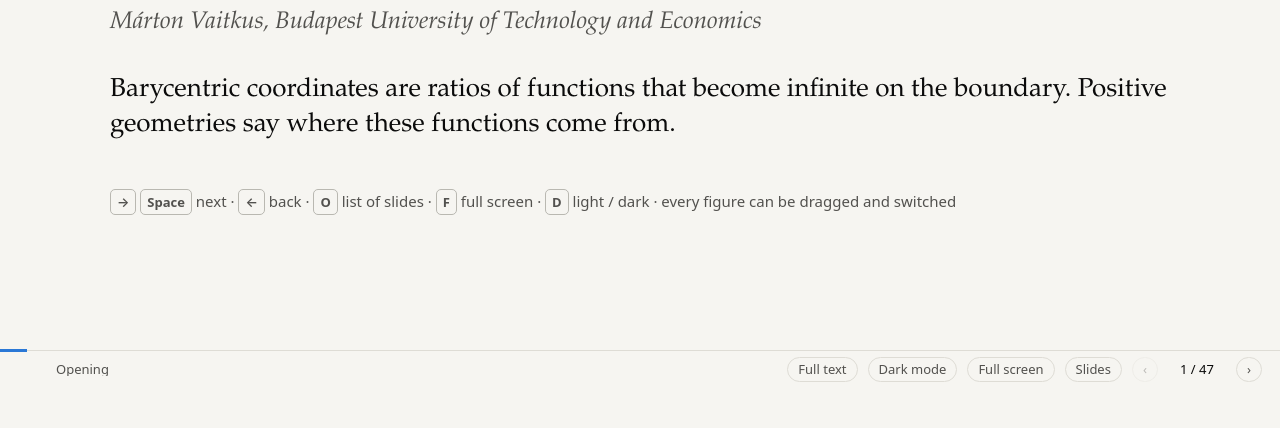
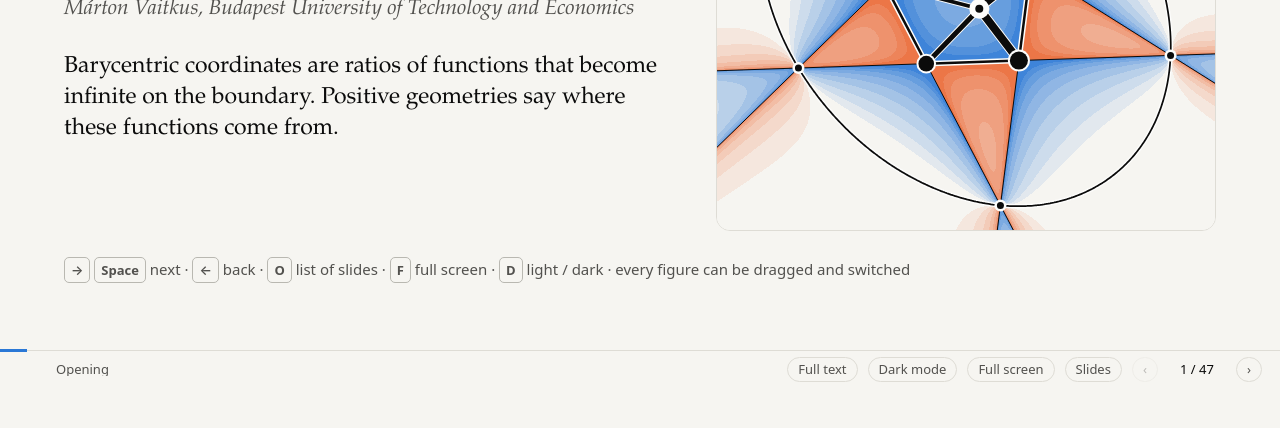
Before and after one commit to VaitkusM/positive-geometry-interpolation, a plain HTML site: page slides.html in a window 1280 px wide. Shown: the part 372-800 px from the top of the page. Drawn offline with nearby package versions, Linux system fonts and the light colour scheme.

Commit message:
Teaser illustration for the page and the slides
A live figure (js/figures/hero.js) below the title of the page and on
the first slide: the canonical function of a pentagon over the whole
plane, coloured by sign and size, with its five pole lines, the adjoint
conic through the outer crossing points, and a draggable point whose
barycentric coordinates are drawn as spokes.

img/teaser.png is a still of it, used as link preview (og:image) and
in the README.

Co-Authored-By: Claude Fable 5.2 <noreply@anthropic.com>

```diff
--- a/css/slides.css
+++ b/css/slides.css
@@ -51,9 +51,13 @@ body.slides { overflow: hidden; font-size: 20px; line-height: 1.42; }
 
 /* the first slide and the slides that open a part */
 .slide.title, .slide.divider { justify-content: center; padding-left: 110px; padding-right: 110px; }
-.slide.title h1 { font-size: 62px; line-height: 1.08; margin: 0 0 18px; }
-.slide.title .byline { font-size: 24px; margin-bottom: 34px; }
-.slide.title .keys { font: 500 15px/1.6 var(--font-ui); color: var(--ink-2); margin: 34px 0 0; }
+.slide.title { padding-left: 64px; padding-right: 64px; }
+.title-grid { display: grid; grid-template-columns: minmax(0, 1fr) 500px; gap: 44px; align-items: center; }
+.slide.title h1 { font-size: 50px; line-height: 1.08; margin: 0 0 16px; }
+.slide.title .byline { font-size: 21px; margin-bottom: 26px; }
+.slide.title .big { font-size: 23px; margin: 0; }
+.slide.title .hero-fig { margin: 0; padding: 0; }
+.slide.title .keys { font: 500 15px/1.6 var(--font-ui); color: var(--ink-2); margin: 26px 0 0; }
 .slide.title kbd { font: 600 13px/1 var(--font-ui); padding: 3px 6px; border: 1px solid var(--axis); border-radius: 5px; }
 .slide.divider { border-left: 10px solid var(--accent); }
 .slide.divider h2 { font-size: 52px; margin-bottom: 14px; }
--- a/css/style.css
+++ b/css/style.css
@@ -179,6 +179,9 @@ section#later { border-top: 2px solid var(--accent); padding-top: 2rem; }
   background: var(--surface); border: 1px solid var(--border); border-radius: 14px;
   font-family: var(--font-ui);
 }
+/* the teaser illustration below the title: the picture fills the card */
+.fig.hero-fig { padding: 0; overflow: hidden; margin: 0 0 1.6rem; }
+.fig.hero-fig figcaption { margin: 0; padding: 0.7rem 1.1rem 0.8rem; border-top: 1px solid var(--border); }
 .fig figcaption { margin-top: 0.9rem; padding-top: 0.8rem; border-top: 1px solid var(--border);
   font: 0.92rem/1.5 var(--font-text); color: var(--ink-2); }
 canvas.stage { display: block; width: 100%; touch-action: auto; }
--- a/js/build.js
+++ b/js/build.js
@@ -9,6 +9,7 @@
  * inserts its canvases and controls BEFORE the figure's <figcaption>.
  */
 
+import { initHero } from "./figures/hero.js";
 import { initConceptMap } from "./figures/conceptmap.js";
 import { initSegment } from "./figures/segment.js";
 import { initTriangle } from "./figures/triangle.js";
@@ -42,6 +43,7 @@ import { initSmooth } from "./figures/smooth.js";
 import { initQuad } from "./figures/quad.js";
 
 export const FIGURES = {
+  hero: initHero,
   segment: initSegment,
   triangle: initTriangle,
   surface: initSurface,
--- /dev/null
+++ b/js/figures/hero.js
@@ -0,0 +1,148 @@
+/**
+ * hero.js — the teaser illustration at the top of the page and on the first slide.
+ *
+ * One picture for the whole argument: the canonical function of a pentagon,
+ *        C(x) = Σ_i det(n_{i−1}, n_i) / (h_{i−1}(x) h_i(x)) = adj(x) / Π_i h_i(x),
+ * drawn over the whole plane and not only inside the polygon.
+ *   - It is infinite on the five edge lines (its poles) and changes sign there.
+ *   - It vanishes on the adjoint conic, which passes through the five points
+ *     where two non-adjacent edge lines cross.
+ *   - Inside the pentagon it is positive.
+ * The colour shows the sign (two hues) and the size (bands of log |C|).
+ * On top: a point x of the pentagon and its Wachspress coordinates, drawn as
+ * spokes whose widths are proportional to λ_i. The point can be dragged.
+ *
+ * The <figure> may carry data-aspect="…" (height / width of the canvas); the
+ * slides use it for a squarer picture.
+ */
+
+import { Stage, cssColor } from "../ui/stage.js";
+import { el } from "../ui/widgets.js";
+import { edgeLines, lineIntersection, det2, mod, regularPolygon, clampIntoConvex } from "../math/polygon.js";
+import { polygonAdjoint } from "../math/canonical.js";
+import { wachspress } from "../math/barycentric.js";
+import { zeroSet, strokeSegments } from "../ui/contour.js";
+
+/** World rectangle that must be visible: the pentagon and its five outer crossing points. */
+const VIEW = { xmin: -2.9, xmax: 3.0, ymin: -2.95, ymax: 3.1 };
+const BANDS = 9;                 // number of colour bands per sign
+const LOG_MIN = -0.9, LOG_MAX = 1.9; // log10 |C| at the faintest and the strongest band
+const GRID = 260;                // marching-squares cells across the canvas for the conic
+
+/** A slightly irregular pentagon: regular enough for the star, irregular enough to be generic. */
+function heroPolygon() {
+  return regularPolygon(5, 1, Math.PI / 2 + 0.12).map(([x, y], i) => {
+    const r = 1 + 0.07 * Math.sin(2.3 * i + 0.7);
+    return [x * r, y * r];
+  });
+}
+
+/** "#rrggbb" → [r, g, b]. */
+function rgb(hex) {
+  const v = parseInt(hex.replace("#", ""), 16);
+  return [(v >> 16) & 255, (v >> 8) & 255, v & 255];
+}
+
+export function initHero(root) {
+  const figure = root.closest("figure");
+  const aspect = Number(figure && figure.dataset.aspect) || 0.46;
+  const state = { pts: heroPolygon(), x: [0.22, -0.12] };
+  const lines = edgeLines(state.pts), n = lines.length;
+  const dets = lines.map((l, i) => det2(lines[mod(i - 1, n)].n, l.n));
+
+  /** The canonical function at (x, y), anywhere in the plane (±Infinity on the edge lines). */
+  const h = new Float64Array(n);
+  function canonical(x, y) {
+    for (let i = 0; i < n; i++) h[i] = lines[i].n[0] * (x - lines[i].p[0]) + lines[i].n[1] * (y - lines[i].p[1]);
+    let s = 0;
+    for (let i = 0; i < n; i++) s += dets[i] / (h[i === 0 ? n - 1 : i - 1] * h[i]);
+    return s;
+  }
+
+  // outer crossing points: intersections of two non-adjacent edge lines
+  const crossings = [];
+  for (let i = 0; i < n; i++) {
+    for (let j = i + 2; j < n; j++) {
+      if (i === 0 && j === n - 1) continue;
+      const q = lineIntersection(lines[i], lines[j]);
+      if (q) crossings.push(q);
+    }
+  }
+
+  /* The coloured field is painted once per canvas size and colour scheme into
+     an off-screen buffer; dragging x only redraws what lies on top of it. */
+  const field = document.createElement("canvas");
+  let fieldKey = "", conic = [];
+
+  function paintField(s) {
+    const scale = Math.min(2, s.canvas.width / s.width);   // buffer pixels per CSS pixel
+    const w = Math.max(1, Math.round(s.width * scale)), ht = Math.max(1, Math.round(s.height * scale));
+    const bg = cssColor("bg"), plus = cssColor("series-1"), minus = cssColor("series-2");
+    const key = [w, ht, bg, plus, minus].join("|");
+    if (key === fieldKey) return;
+    fieldKey = key;
+    field.width = w;
+    field.height = ht;
+    const ctx = field.getContext("2d"), img = ctx.createImageData(w, ht);
+    const cBg = rgb(bg), cPlus = rgb(plus), cMinus = rgb(minus);
+    // pixel → world is affine: one origin and one step per axis
+    const o = s.toWorld([0, 0]), e = s.toWorld([1, 1]);
+    const dx = (e[0] - o[0]) / scale, dy = (e[1] - o[1]) / scale;
+    for (let py = 0; py < ht; py++) {
+      const y = o[1] + (py + 0.5) * dy;
+      for (let px = 0; px < w; px++) {
+        const c = canonical(o[0] + (px + 0.5) * dx, y);
+        let t = (Math.log10(Math.abs(c)) - LOG_MIN) / (LOG_MAX - LOG_MIN);
+        t = !(t > 0) ? 0 : t >= 1 ? 1 : Math.ceil(t * BANDS) / BANDS;   // bands; NaN counts as 0
+        const hue = c > 0 ? cPlus : cMinus, a = 0.9 * t, k = 4 * (py * w + px);
+        img.data[k] = cBg[0] + a * (hue[0] - cBg[0]);
+        img.data[k + 1] = cBg[1] + a * (hue[1] - cBg[1]);
+        img.data[k + 2] = cBg[2] + a * (hue[2] - cBg[2]);
+        img.data[k + 3] = 255;
+      }
+    }
+    ctx.putImageData(img, 0, 0);
+    // the adjoint conic, traced over everything that is visible
+    const a = s.toWorld([0, s.height]), b = s.toWorld([s.width, 0]);
+    conic = zeroSet((x, y) => polygonAdjoint(state.pts, [x, y]),
+      { xmin: a[0], xmax: b[0], ymin: a[1], ymax: b[1] }, GRID);
+  }
+
+  const box = el("div", { class: "hero-canvas" });
+  const stage = new Stage(box, {
+    view: VIEW, aspect, maxHeight: 640,
+    label: "The canonical function of a pentagon over the whole plane: infinite on the five edge lines, " +
+      "zero on a conic through the five outer crossing points, positive inside the pentagon. " +
+      "A point inside is joined to the vertices by spokes whose widths are its barycentric coordinates.",
+    draw(s) {
+      const { pts, x } = state, c = s.ctx;
+      const ink = s.color("ink"), surface = s.color("surface");
+      paintField(s);
+      c.imageSmoothingEnabled = true;
+      c.drawImage(field, 0, 0, s.width, s.height);
+
+      // the five pole lines and the conic of zeros
+      lines.forEach((l) => s.fullLine(l, { stroke: ink, width: 1 }));
+      strokeSegments(s, conic, surface, 4.5);
+      strokeSegments(s, conic, ink, 1.75);
+      for (const q of crossings) { s.dot(q, { r: 6, fill: surface }); s.dot(q, { r: 3.5, fill: ink }); }
+
+      // the pentagon, the point x and its coordinates
+      s.poly(pts, { stroke: surface, width: 5.5 });
+      s.poly(pts, { stroke: ink, width: 2.5 });
+      const lambda = wachspress(pts, x);
+      pts.forEach((p, i) => s.line(x, p, { stroke: surface, width: 3 + 22 * lambda[i] }));
+      pts.forEach((p, i) => s.line(x, p, { stroke: ink, width: 1 + 22 * lambda[i] }));
+      pts.forEach((p, i) => s.knob(p, ink, 4 + 9 * Math.sqrt(lambda[i])));
+      s.knob(x, surface, 8);
+      s.dot(x, { r: 4, fill: ink });
+    },
+  });
+
+  stage.handles = () => [{
+    pos: () => state.x,
+    drag: (q) => { state.x = clampIntoConvex(state.pts, q, 0.06); },
+  }];
+
+  root.append(box);
+}
--- a/slides.html
+++ b/slides.html
@@ -6,6 +6,16 @@
   <title>Positive Geometries for Barycentric Interpolation — slides</title>
   <meta name="description" content="Slide version of the interactive companion to M. Vaitkus, 'Positive Geometries for Barycentric Interpolation' (IGS 2019).">
   <meta name="color-scheme" content="light dark">
+
+  <!-- Preview shown when a link to this page is shared: img/teaser.png is a still of the teaser figure (js/figures/hero.js). -->
+  <meta property="og:type" content="website">
+  <meta property="og:title" content="Positive Geometries for Barycentric Interpolation — slides">
+  <meta property="og:description" content="Barycentric and Wachspress coordinates as ratios of canonical forms of positive geometries. Interactive figures.">
+  <meta property="og:image" content="https://vaitkusm.github.io/positive-geometry-interpolation/img/teaser.png">
+  <meta property="og:image:width" content="1200">
+  <meta property="og:image:height" content="630">
+  <meta property="og:image:alt" content="The canonical function of a pentagon drawn over the plane: blue where positive, orange where negative, with the edge lines, the adjoint conic and a point joined to the vertices.">
+  <meta name="twitter:card" content="summary_large_image">
 
   <!-- KaTeX typesets the formulas (elements with class "tex", see js/build.js). -->
   <link rel="stylesheet" href="https://cdn.jsdelivr.net/npm/katex@0.16.11/dist/katex.min.css" crossorigin="anonymous">
@@ -48,11 +58,17 @@
 
 <!-- ============================ opening ============================ -->
 <section class="slide title" id="title" data-part="Opening">
-  <p class="kicker">Interactive slides · companion to an IGS 2019 poster paper</p>
-  <h1>Positive Geometries for Barycentric Interpolation</h1>
-  <p class="byline">Márton Vaitkus, Budapest University of Technology and Economics</p>
-  <p class="big">Barycentric coordinates are ratios of functions that become infinite on the
-    boundary. Positive geometries say where these functions come from.</p>
+  <div class="title-grid">
+    <div>
+      <p class="kicker">Interactive slides · companion to an IGS 2019 poster paper</p>
+      <h1>Positive Geometries for Barycentric Interpolation</h1>
+      <p class="byline">Márton Vaitkus, Budapest University of Technology and Economics</p>
+      <p class="big">Barycentric coordinates are ratios of functions that become infinite on the
+        boundary. Positive geometries say where these functions come from.</p>
+    </div>
+    <!-- the teaser of the page: the canonical function of a pentagon over the whole plane -->
+    <figure class="fig hero-fig" data-figure="hero" data-aspect="0.95"></figure>
+  </div>
   <p class="keys"><kbd>→</kbd> <kbd>Space</kbd> next · <kbd>←</kbd> back · <kbd>O</kbd> list of slides ·
     <kbd>F</kbd> full screen · <kbd>D</kbd> light / dark · every figure can be dragged and switched</p>
 </section>
```
Also changed, not shown: index.html (+19 -0 lines), img/teaser.png (added), 1 other file.
